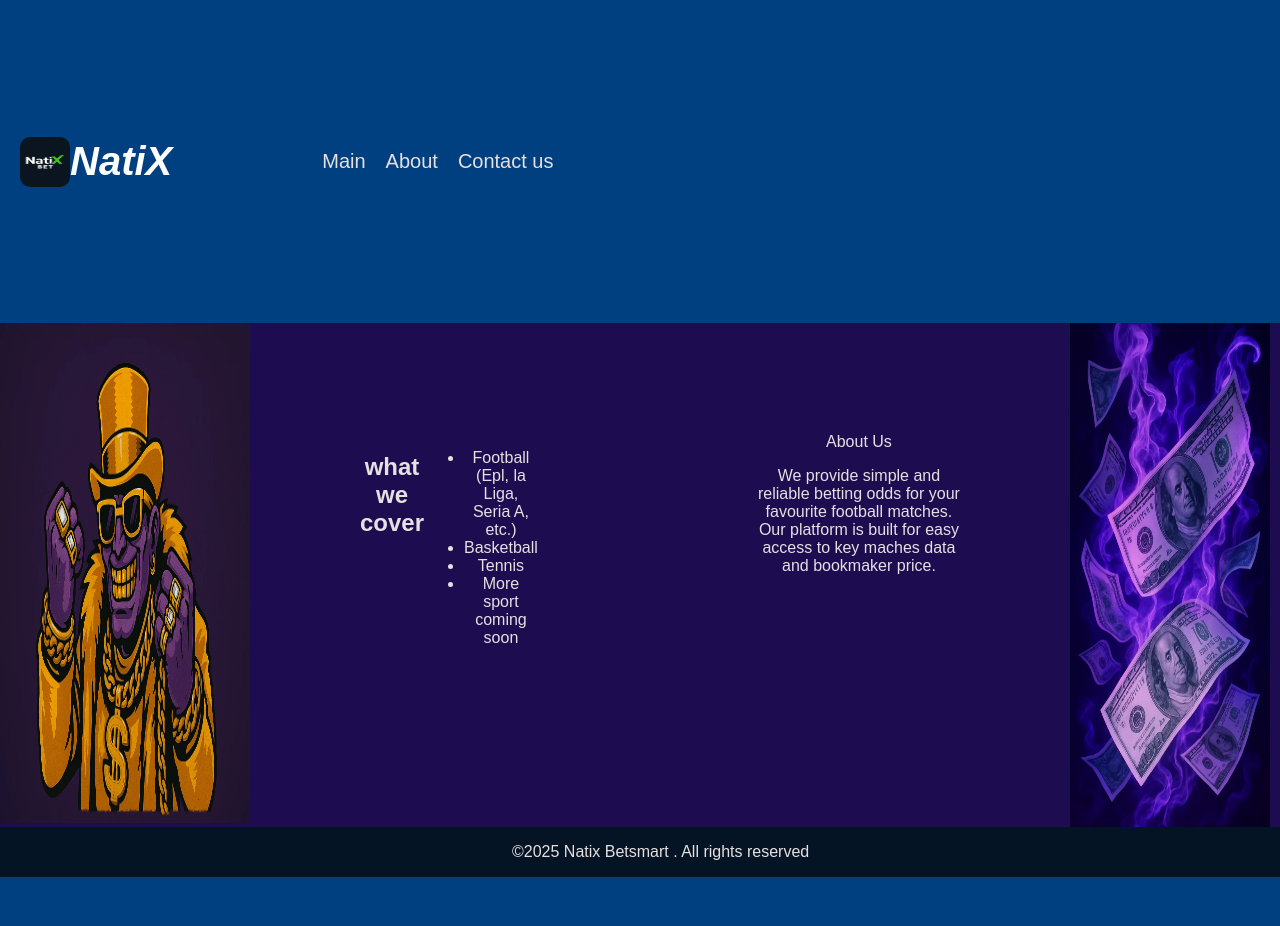
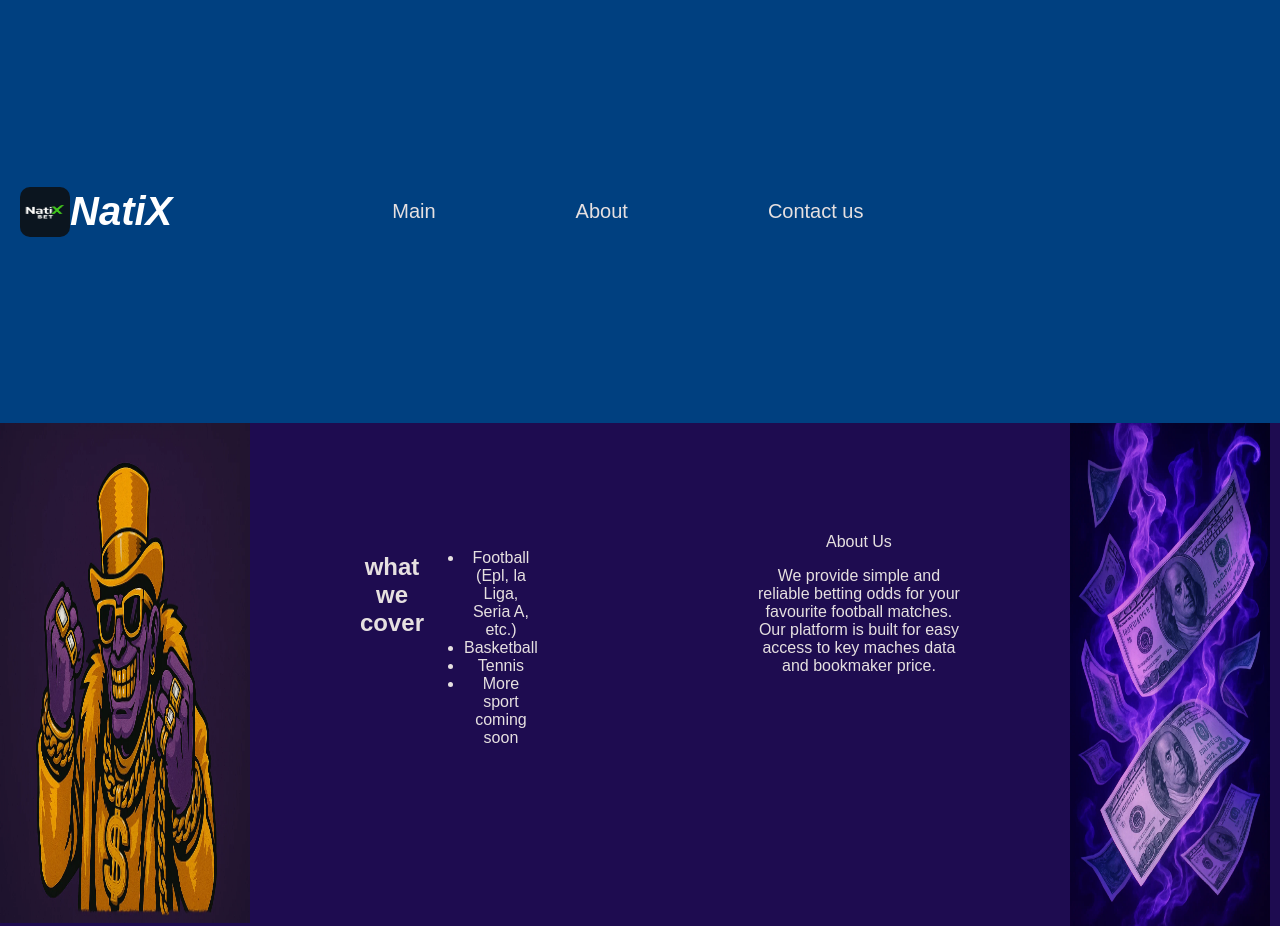
Before and after one commit to Nat-ck/NatiX, a PHP site: page /templates/about.html in a window 1280 px wide. Shown: the top 926 px of the page. Before the commit the page ends 877 px from the top, so only its background shows below. Run offline with PHP 8.4, Linux system fonts and the light colour scheme.

Commit message:
verssion 2

```diff
--- a/Styles/about.css
+++ b/Styles/about.css
@@ -33,27 +33,29 @@ body{
 
  nav{
    margin: 80px;
-   padding: 20px;
+   padding: 0px;
    text-align: center;
  }
 
  .nav-content{
-   margin: 50px;
+   margin: 15px;
    color:rgb(4, 10, 15);
  }
 
  nav ul{
+       margin: 30px;
+       padding:49 ;
        display:flex;
        align-items:center;
        justify-content:center;
  }
 
 
- nav ul li{
+  nav ul li{
    list-style-type: none;
-   margin:10px;
-   padding:0px;
- }
+   margin:50px;
+   padding: 20px;
+}
 
  nav ul li a{
   text-decoration: none;
```
